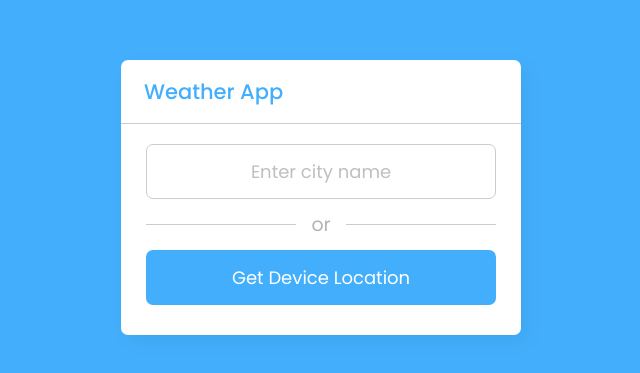
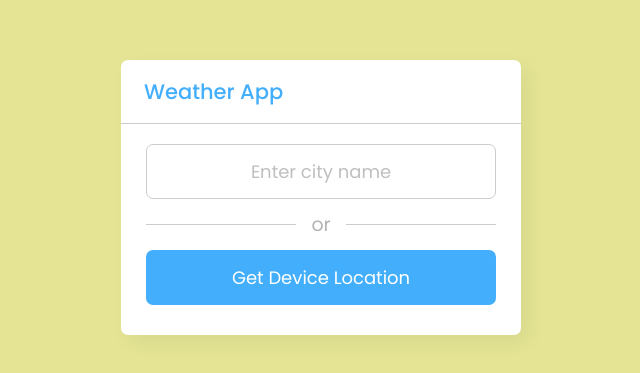
Before and after one commit to pawansharma197/Weather-Application, a plain HTML site: page index.html in a window 1280 px wide. Shown: the part 203-576 px from the top of the page, without its empty margins (319-959 px from the left). Drawn offline with nearby package versions, Linux system fonts and the light colour scheme.

Commit message:
Update style.css

```diff
--- a/style.css
+++ b/style.css
@@ -13,7 +13,8 @@ body{
   min-height: 100vh;
   /* background: #43AF; */
   /* background: #707270; */
-  background: #43AFFC;
+  background: #e4e494;
+/*   background: #43AFFC; */
 }
 ::selection{
   color: #fff;
```
